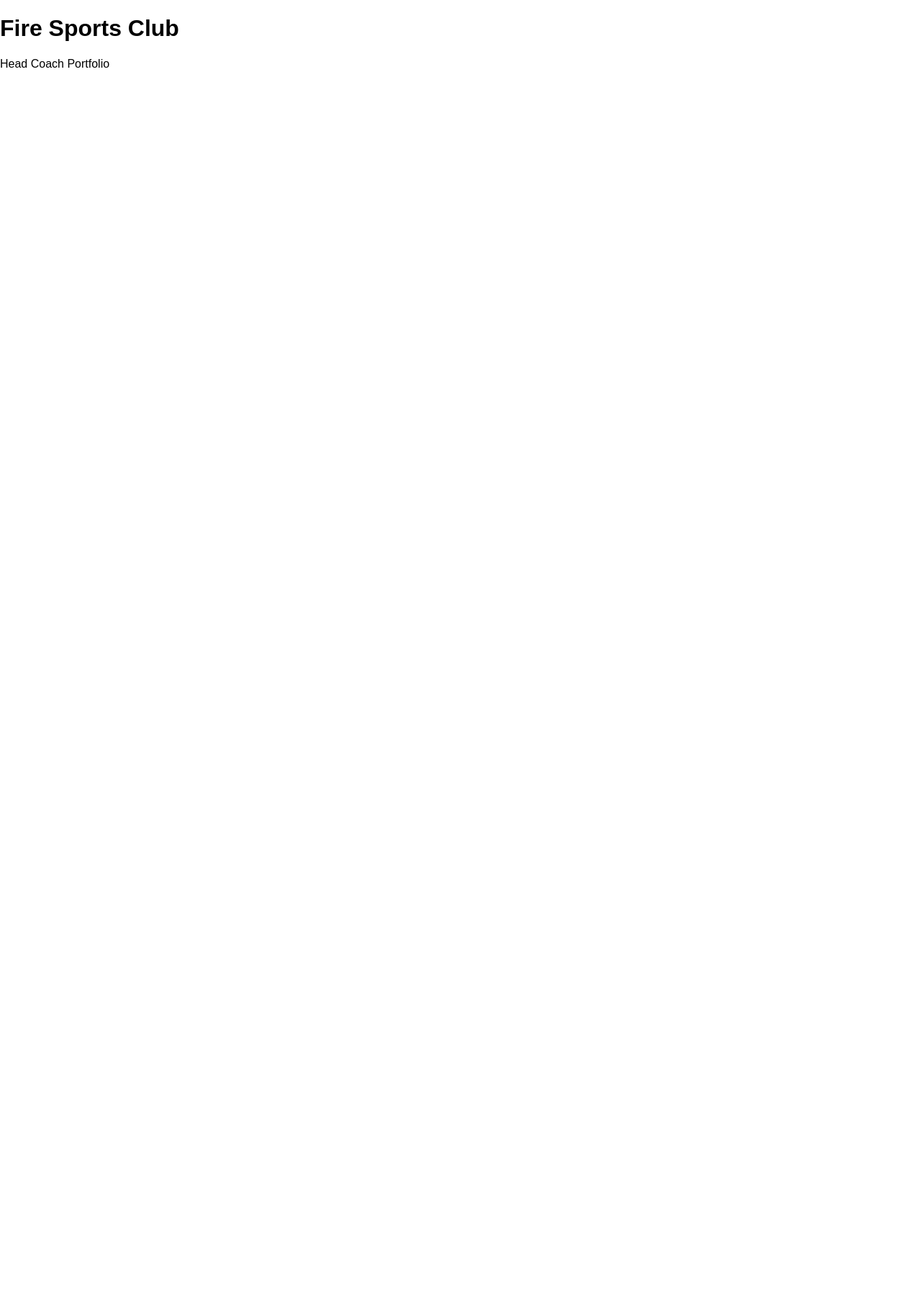
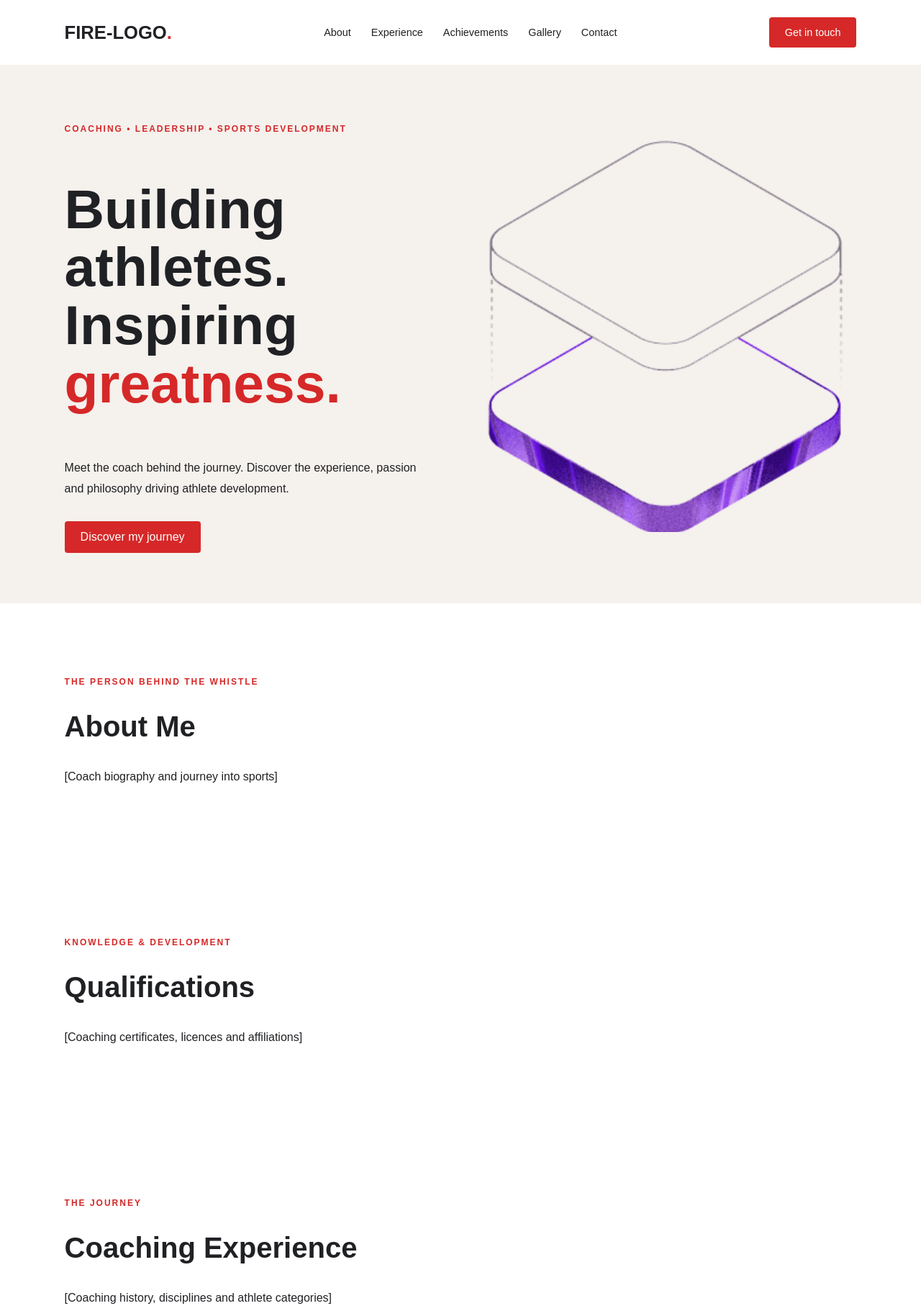
Before and after one commit to acekamaa/fire-sports-coach-portfolio, a website built with Vite: page index.html in a window 1280 px wide. Shown: the top 1821 px of the page at 72% size. Before the commit the page ends 800 px from the top, so only its background shows below. Built offline with nearby package versions, Linux system fonts and the light colour scheme.

Commit message:
Landing page

```diff
--- a/index.html
+++ b/index.html
@@ -2,12 +2,99 @@
 <html lang="en">
   <head>
     <meta charset="UTF-8" />
-    <link rel="icon" type="image/svg+xml" href="/favicon.svg" />
     <meta name="viewport" content="width=device-width, initial-scale=1.0" />
+    <meta
+      name="description"
+      content="Discover the coaching journey, experience and achievements of the Head Coach of Fire Sports Club."
+    />
     <title>Head Coach | Fire Sports Club</title>
   </head>
+
   <body>
-    <div id="app"></div>
-    <script type="module" src="/src/main.js"></script>
+    <header class="site-header">
+      <a href="#home" class="logo">FIRE-LOGO<span>.</span></a>
+
+      <nav class="main-nav" aria-label="Main navigation">
+        <a href="#about">About</a>
+        <a href="#experience">Experience</a>
+        <a href="#achievements">Achievements</a>
+        <a href="#gallery">Gallery</a>
+        <a href="#contact">Contact</a>
+      </nav>
+
+      <a href="#contact" class="header-cta">Get in touch</a>
+    </header>
+
+    <main>
+      <section id="home" class="hero">
+        <div class="hero-content">
+          <p class="eyebrow">COACHING • LEADERSHIP • SPORTS DEVELOPMENT</p>
+          <h1>Building athletes.<br />Inspiring <span>greatness.</span></h1>
+          <p class="hero-description">
+            Meet the coach behind the journey. Discover the experience, passion and philosophy
+            driving athlete development.
+          </p>
+          <a href="#about" class="primary-button">Discover my journey</a>
+        </div>
+
+        <div class="hero-image">
+          <img src="/src/assets/hero.png" alt="Head coach portrait" />
+        </div>
+      </section>
+
+      <section id="about" class="section">
+        <p class="eyebrow">THE PERSON BEHIND THE WHISTLE</p>
+        <h2>About Me</h2>
+        <p>[Coach biography and journey into sports]</p>
+      </section>
+
+      <section id="qualifications" class="section">
+        <p class="eyebrow">KNOWLEDGE & DEVELOPMENT</p>
+        <h2>Qualifications</h2>
+        <p>[Coaching certificates, licences and affiliations]</p>
+      </section>
+
+      <section id="experience" class="section">
+        <p class="eyebrow">THE JOURNEY</p>
+        <h2>Coaching Experience</h2>
+        <p>[Coaching history, disciplines and athlete categories]</p>
+      </section>
+
+      <section id="achievements" class="section">
+        <p class="eyebrow">MILESTONES & IMPACT</p>
+        <h2>Achievements</h2>
+        <p>[Athletic achievements, coaching achievements and awards]</p>
+      </section>
+
+      <section id="philosophy" class="section">
+        <p class="eyebrow">WHAT DRIVES ME</p>
+        <h2>My Coaching Philosophy</h2>
+        <p>[Vision, mission, values and coaching philosophy]</p>
+      </section>
+
+      <section id="gallery" class="section">
+        <p class="eyebrow">MOMENTS THAT MATTER</p>
+        <h2>Gallery</h2>
+        <p>[Training, competitions, athletes and memorable moments]</p>
+      </section>
+
+      <section id="goals" class="section">
+        <p class="eyebrow">LOOKING AHEAD</p>
+        <h2>Future Goals</h2>
+        <p>[Short-term and long-term ambitions and partnerships]</p>
+      </section>
+
+      <section id="contact" class="section">
+        <p class="eyebrow">LET'S CONNECT</p>
+        <h2>Get in Touch</h2>
+        <p>[Contact details and social media links]</p>
+      </section>
+    </main>
+
+    <footer class="site-footer">
+      <p>© <span id="current-year"></span> Fire Sports Club Coach. All rights reserved.</p>
+    </footer>
+
+    <script type="module" src="/src/js/main.js"></script>
   </body>
 </html>
--- a/src/css/style.css
+++ b/src/css/style.css
@@ -1,8 +1,144 @@
+:root {
+  font-family: Arial, sans-serif;
+  color: #202124;
+  background: #ffffff;
+  font-synthesis: none;
+  text-rendering: optimizeLegibility;
+  scroll-behavior: smooth;
+
+  --color-red: #d62828;
+  --color-dark: #202124;
+  --color-white: #ffffff;
+  --color-ivory: #f5f1ed;
+}
+
 * {
   box-sizing: border-box;
 }
 
 body {
   margin: 0;
-  font-family: Arial, sans-serif;
 }
+
+a {
+  color: inherit;
+  text-decoration: none;
+}
+
+.site-header {
+  display: flex;
+  align-items: center;
+  justify-content: space-between;
+  padding: 24px 7%;
+}
+
+.logo {
+  font-size: 1.6rem;
+  font-weight: 800;
+}
+
+.logo span,
+.hero h1 span {
+  color: var(--color-red);
+}
+
+.main-nav {
+  display: flex;
+  gap: 28px;
+}
+
+.main-nav a,
+.header-cta {
+  font-size: 0.9rem;
+}
+
+.header-cta,
+.primary-button {
+  display: inline-block;
+  padding: 13px 22px;
+  background: var(--color-red);
+  color: var(--color-white);
+  border-radius: 4px;
+}
+
+.hero {
+  display: grid;
+  grid-template-columns: 1fr 1fr;
+  align-items: center;
+  gap: 40px;
+  padding: 70px 7%;
+  background: var(--color-ivory);
+}
+
+.eyebrow {
+  color: var(--color-red);
+  font-size: 0.75rem;
+  font-weight: 700;
+  letter-spacing: 2px;
+}
+
+.hero h1 {
+  font-size: clamp(2.8rem, 6vw, 5.5rem);
+  line-height: 1.05;
+}
+
+.hero-description {
+  max-width: 500px;
+  line-height: 1.8;
+  margin-bottom: 30px;
+}
+
+.hero-image img {
+  display: block;
+  width: 100%;
+  max-height: 550px;
+  object-fit: cover;
+  border-radius: 8px;
+}
+
+.section {
+  padding: 90px 7%;
+  min-height: 250px;
+}
+
+.section h2 {
+  font-size: 2.5rem;
+}
+
+.section p:not(.eyebrow) {
+  max-width: 700px;
+  line-height: 1.8;
+}
+
+.site-footer {
+  padding: 30px 7%;
+  background: var(--color-dark);
+  color: var(--color-white);
+}
+
+@media (max-width: 768px) {
+  .site-header {
+    flex-wrap: wrap;
+    gap: 20px;
+  }
+
+  .main-nav {
+    order: 3;
+    width: 100%;
+    flex-wrap: wrap;
+    gap: 15px;
+  }
+
+  .hero {
+    grid-template-columns: 1fr;
+    padding-top: 45px;
+  }
+
+  .hero h1 {
+    font-size: 3rem;
+  }
+
+  .section {
+    padding: 60px 7%;
+  }
+}
--- a/src/js/main.js
+++ b/src/js/main.js
@@ -1,6 +1,3 @@
 import '../css/style.css';
 
-document.querySelector('#app').innerHTML = `
-  <h1>Fire Sports Club</h1>
-  <p>Head Coach Portfolio</p>
-`;
+document.querySelector('#current-year').textContent = new Date().getFullYear();
```
